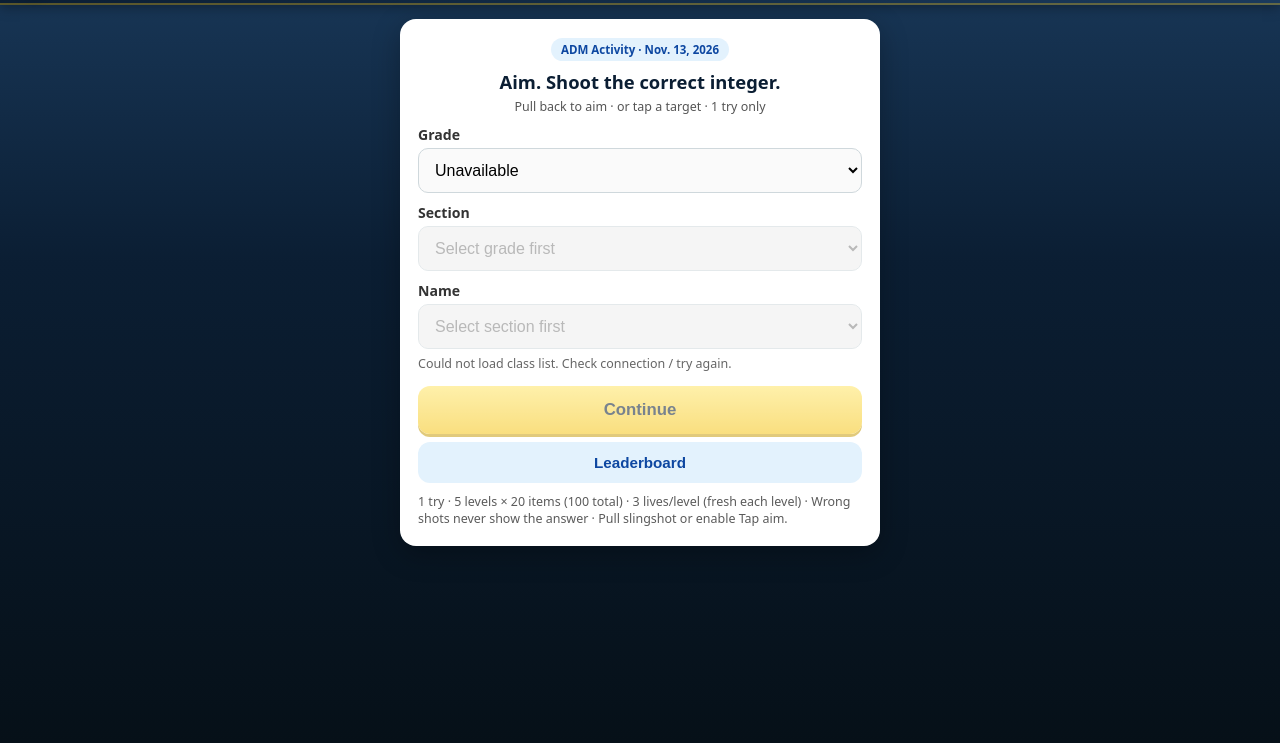
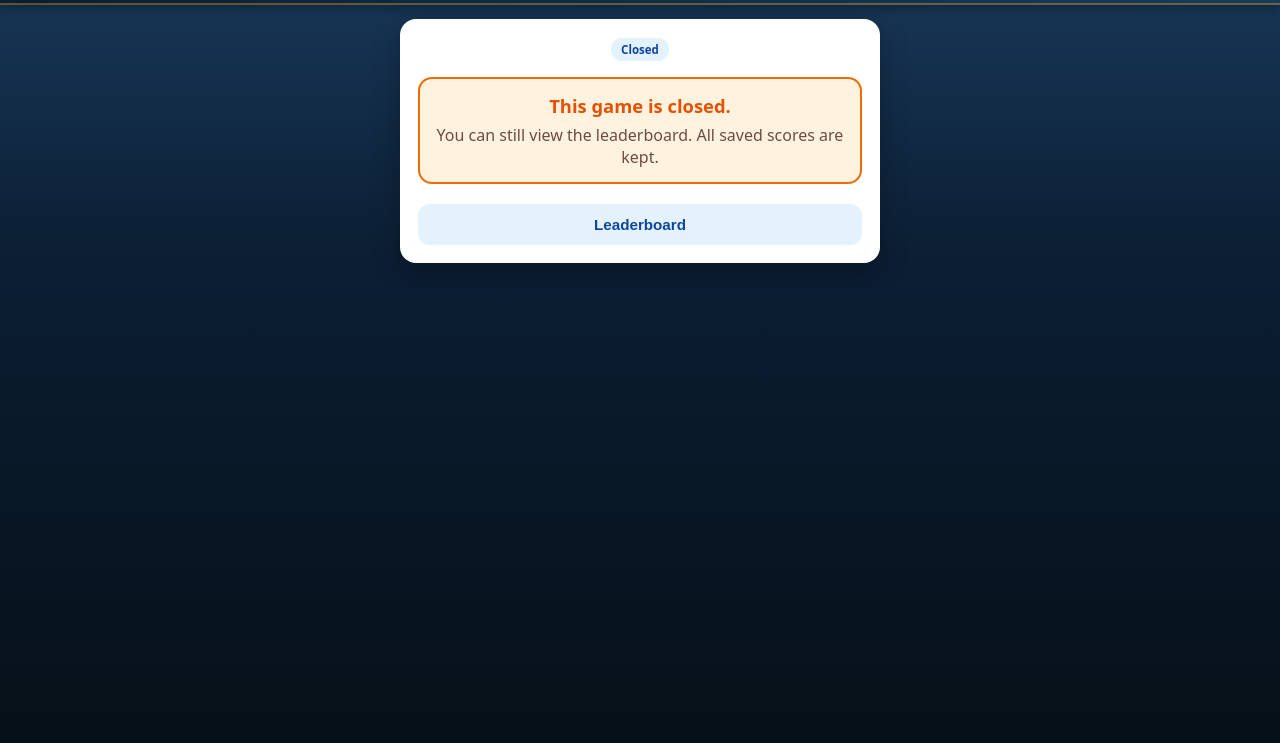
Before and after one commit to raymartvalbarez/integer-archer, a plain HTML site: page index.html in a window 1280 px wide. Shown: the part 57-800 px from the top of the page. Drawn offline with Linux system fonts and the light colour scheme; no server answers.

Commit message:
Close the game to new play; keep the leaderboard and saved scores.
Show a friendly closed message, hide the play form, and block new score
saves. Leaderboards stay open. MantleDB data is not deleted.

```diff
--- a/game.js
+++ b/game.js
@@ -26,18 +26,38 @@
   const SESSION_DATE = 'Nov. 13, 2026';
   const SESSION_ISO = '2026-11-13';
   const SESSION_KEY = 'nov13';
-  // Nov 13 scored play uses the nov13 namespace. The nov10 namespace is read-only for leaderboards.
-  // Window (Asia/Manila): Nov 9, 2026 12:00 AM through Nov 13, 2026 11:59 PM. Demo always works. 1-try rule unchanged.
+  // Hard close (Nov 16, 2026): no new play and no new score saves. Leaderboards stay open. Saved MantleDB scores are untouched.
+  const ADM_CLOSED = true;
+  // Previous window (Asia/Manila): Nov 9, 2026 12:00 AM through Nov 13, 2026 11:59 PM.
   const OPEN_FROM_MS = Date.parse('2026-11-09T00:00:00+08:00');
   const OPEN_UNTIL_MS = Date.parse('2026-11-13T23:59:59.999+08:00');
   function isSessionOpen() {
+    if (ADM_CLOSED) return false;
     var now = Date.now();
     return now >= OPEN_FROM_MS && now <= OPEN_UNTIL_MS;
   }
 
-
   function sessionClosedMessage() {
-    return 'This ADM activity is open through Nov. 13, 2026, 11:59 PM (Asia/Manila). Use ?demo=1 to practice anytime.';
+    return 'This game is closed.';
+  }
+
+  function showClosedUI() {
+    var form = document.getElementById('play-form');
+    if (form) form.hidden = true;
+    var msg = document.getElementById('closed-msg');
+    if (msg) msg.hidden = false;
+    var wrap = document.getElementById('levels-wrap');
+    if (wrap) { wrap.hidden = true; wrap.style.display = 'none'; }
+    var how = document.querySelector('#screen-start .how');
+    if (how) how.hidden = true;
+    var demoBtn = document.getElementById('btn-demo');
+    if (demoBtn) demoBtn.hidden = true;
+    var demoBanner = document.getElementById('demo-banner');
+    if (demoBanner) demoBanner.hidden = true;
+    var small = document.querySelector('header.app h1 small');
+    if (small) small.textContent = 'This game is closed';
+    var badge = document.querySelector('.hero .badge');
+    if (badge) badge.textContent = 'Closed';
   }
 
   // ---- Web Audio ----
@@ -322,6 +342,7 @@
     }
   }
 async function submitRecord(entry) {
+    if (ADM_CLOSED) return false;
     const local = JSON.parse(localStorage.getItem('ia-local-board-nov13') || '[]');
     const idx = local.findIndex(function (e) {
       return norm(e.name) === norm(entry.name) && String(e.grade) === String(entry.grade);
@@ -372,7 +393,7 @@ async function submitRecord(entry) {
   var remoteConfirmed = false;
   function pendingKey(p) { return 'ia-pending-nov13-' + keyOf(p); }
   function setPending(entry) {
-    if (DEMO) return;
+    if (DEMO || ADM_CLOSED) return;
     try { localStorage.setItem(pendingKey(entry), JSON.stringify(entry)); } catch (e) {}
   }
   function clearPending(entry) {
@@ -383,7 +404,7 @@ async function submitRecord(entry) {
   }
   function sleepMs(ms) { return new Promise(function (r) { setTimeout(r, ms); }); }
   async function submitWithRetry(entry) {
-    if (DEMO) return false;
+    if (DEMO || ADM_CLOSED) return false;
     var waits = [0, 1500, 4000, 9000];
     for (var i = 0; i < waits.length; i++) {
       if (waits[i]) await sleepMs(waits[i]);
@@ -395,7 +416,7 @@ async function submitRecord(entry) {
   }
   var flushing = false;
   async function flushPending() {
-    if (DEMO || flushing) return;
+    if (DEMO || ADM_CLOSED || flushing) return;
     flushing = true;
     var keys = [];
     try {
@@ -751,7 +772,7 @@ async function submitRecord(entry) {
 
   function startAttempt() {
     return (async function () {
-      if (!DEMO && !isSessionOpen()) {
+      if (!isSessionOpen()) {
         alert(sessionClosedMessage());
         return;
       }
@@ -2015,6 +2036,7 @@ async function submitRecord(entry) {
   }
 
   function paintLobby() {
+    if (ADM_CLOSED) { showClosedUI(); return; }
     $('levels-wrap').style.display = '';
     const left = MAX_ATTEMPTS - progress.attemptsUsed;
     $('player-label').textContent =
@@ -2068,7 +2090,7 @@ async function submitRecord(entry) {
     localStorage.setItem('ia-section', section);
     progress = blankProgress();
     loadLocal();
-    if (!DEMO && !isSessionOpen()) {
+    if (!isSessionOpen()) {
       alert(sessionClosedMessage());
       return;
     }
@@ -2151,6 +2173,7 @@ async function submitRecord(entry) {
     SESSION_ISO: SESSION_ISO,
     API_NS: API_NS,
     isSessionOpen: isSessionOpen,
+    ADM_CLOSED: ADM_CLOSED,
     DEMO: DEMO,
     ITEM_SEC: ITEM_SEC,
     MAX_ATTEMPTS: MAX_ATTEMPTS,
@@ -2190,7 +2213,8 @@ async function submitRecord(entry) {
     setTimeout(function () { clearInterval(waitLearners); kick(); }, 4000);
   }
 
-  loadLearners();
+  if (ADM_CLOSED) showClosedUI();
+  if (!ADM_CLOSED) loadLearners();
   Sound.paintBtn();
   const btnSound = $('btn-sound');
   if (btnSound) btnSound.onclick = function () { Sound.toggle(); };
--- a/index.html
+++ b/index.html
@@ -90,12 +90,17 @@ td.lvl{font-weight:700;color:#0d47a1}
 #hud-bonus{display:none;margin-top:6px;background:linear-gradient(90deg,#fff8e1,#ffd54f,#ffe082);color:#b71c1c;font-weight:900;font-size:.78rem;text-align:center;padding:5px 8px;border-radius:8px;letter-spacing:.35px;box-shadow:0 0 14px #ffd54faa,0 2px 0 #f9a825}
 #hud-bonus.show{display:block}
 #hud-prompt.bonus{background:linear-gradient(180deg,#fffde7,#ffd54f)!important;box-shadow:0 0 16px #ffd54fcc,0 2px 0 #f9a825!important;color:#b71c1c!important}
+
+#closed-msg{text-align:center;padding:14px 12px;margin:4px 0 12px;background:#fff3e0;border:2px solid #ef6c00;border-radius:14px}
+#closed-msg strong{display:block;font-size:1.15rem;color:#e65100;margin-bottom:6px}
+#closed-msg .tag{margin-top:0;color:#6d4c41}
+#play-form[hidden]{display:none!important}
 </style>
 </head>
 <body>
 <header class="app">
   <div class="logo">IA</div>
-  <h1>Integer Archer<small class="sub">ADM Activity · Nov. 13, 2026</small></h1>
+  <h1>Integer Archer<small class="sub">This game is closed</small></h1>
   <button type="button" id="btn-sound" title="Music &amp; sound" aria-label="Toggle sound"
     style="margin-left:auto;background:#f5c518;color:#0b1e33;border:0;border-radius:999px;padding:8px 12px;font-weight:800;font-size:.85rem;box-shadow:0 2px 0 #c9a012">🔊 On</button>
 </header>
@@ -103,10 +108,13 @@ td.lvl{font-weight:700;color:#0d47a1}
 <section id="screen-start" class="screen active">
   <div class="card">
     <div class="hero">
-      <div class="badge">ADM Activity · Nov. 13, 2026</div>
-      <strong>Aim. Shoot the correct integer.</strong>
-      <div class="tag">Pull back to aim · or tap a target · 1 try only</div>
+      <div class="badge">Closed</div>
     </div>
+    <div id="closed-msg">
+      <strong>This game is closed.</strong>
+      <div class="tag">You can still view the leaderboard. All saved scores are kept.</div>
+    </div>
+    <div id="play-form" hidden>
     <label for="inp-grade">Grade</label>
     <select id="inp-grade"><option value="">Loading…</option></select>
     <label for="inp-section">Section</label>
@@ -115,9 +123,10 @@ td.lvl{font-weight:700;color:#0d47a1}
     <select id="inp-name" disabled><option value="">Select section first</option></select>
     <div id="load-status">Loading class list…</div>
     <button class="primary" id="btn-play" disabled>Continue</button>
+    </div>
     <button class="secondary" id="btn-go-board">Leaderboard</button>
-    <p class="note">1 try · 5 levels × 20 items (100 total) · 3 lives/level (fresh each level) · Wrong shots never show the answer · Pull slingshot or enable Tap aim.</p>
-    <div id="levels-wrap" style="display:none;margin-top:12px">
+    <p class="note" hidden>1 try · 5 levels × 20 items (100 total) · 3 lives/level (fresh each level) · Wrong shots never show the answer · Pull slingshot or enable Tap aim.</p>
+    <div id="levels-wrap" hidden style="display:none;margin-top:12px">
       <div id="player-label"></div>
       <div id="level-btns"></div>
     </div>
@@ -189,6 +198,6 @@ td.lvl{font-weight:700;color:#0d47a1}
 </section>
 
 <script src="questions.js?v=20261112lb"></script>
-<script src="game.js?v=20261113c"></script>
+<script src="game.js?v=20261116a"></script>
 </body>
 </html>
```
